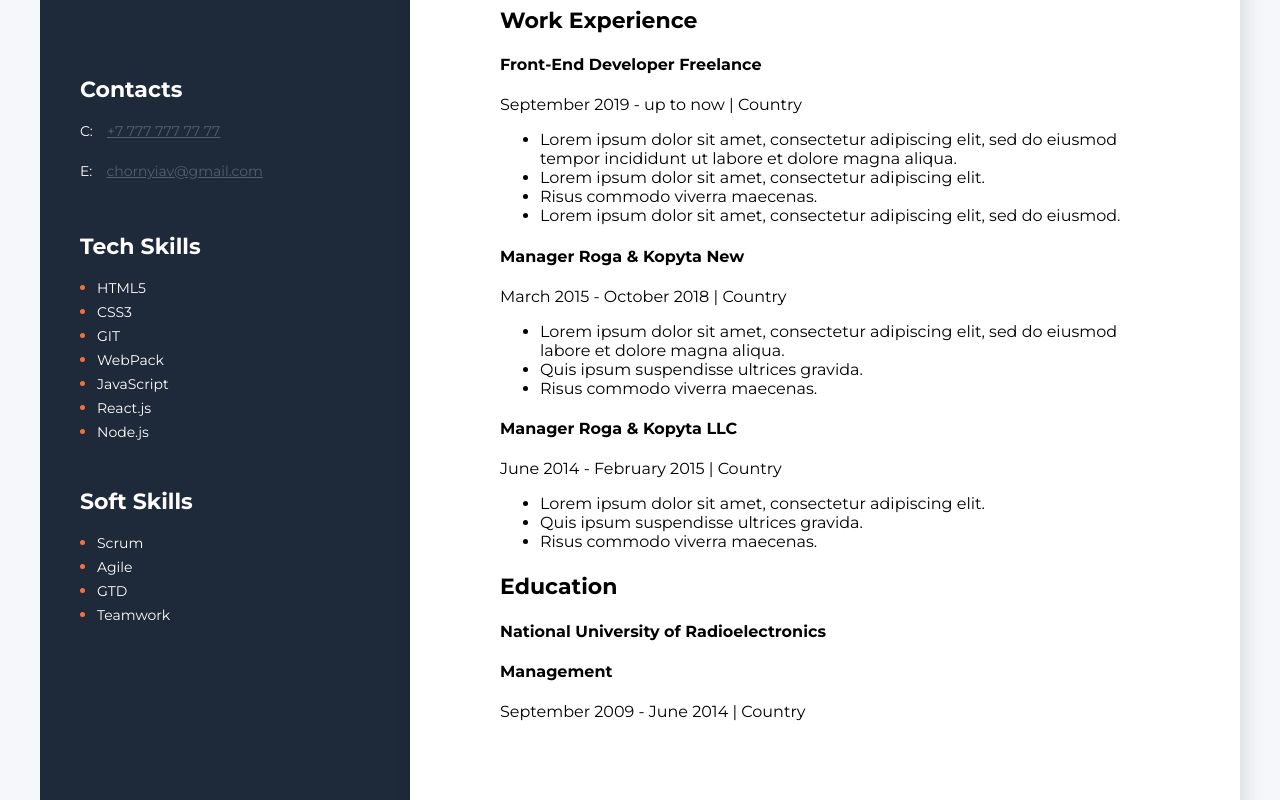
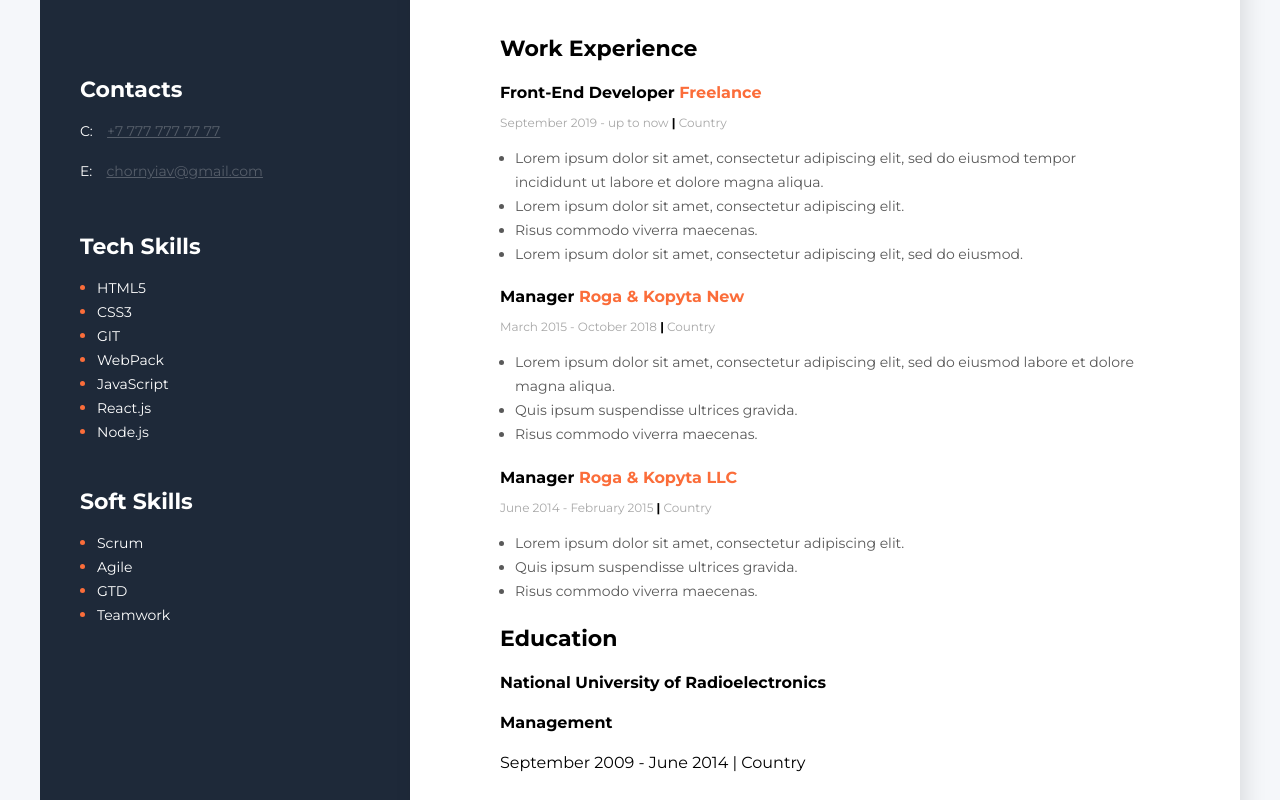
Before and after one commit to MishinaIra55/resume, a plain HTML site: page index.html in a window 1280 px wide. Shown: the part 518-1318 px from the top of the page. Drawn offline with Linux system fonts and the light colour scheme.

Commit message:
3-стилизвция блока work

```diff
--- a/index.html
+++ b/index.html
@@ -56,33 +56,33 @@
             <h3 class="title">Work Experience</h3>
             <!--Company 1-->
             <div>
-               <h4>Front-End Developer Freelance</h4>
-               <p>September 2019 - up to now   |   Country</p>
-               <ul>
-                  <li>Lorem ipsum dolor sit amet, consectetur adipiscing elit, sed do eiusmod tempor incididunt ut labore et dolore magna aliqua. </li>
-                  <li>Lorem ipsum dolor sit amet, consectetur adipiscing elit.</li>
-                  <li>Risus commodo viverra maecenas.</li>
-                  <li>Lorem ipsum dolor sit amet, consectetur adipiscing elit, sed do eiusmod.</li>
+               <h4 class="work-position">Front-End Developer <span class="organization"> Freelance </span></h4>
+               <p class="period">September 2019 - up to now  <span class="line"> |</span>    Country</p>
+               <ul class="work-list">
+                  <li class="work-list-item">Lorem ipsum dolor sit amet, consectetur adipiscing elit, sed do eiusmod tempor incididunt ut labore et dolore magna aliqua. </li>
+                  <li class="work-list-item">Lorem ipsum dolor sit amet, consectetur adipiscing elit.</li>
+                  <li class="work-list-item">Risus commodo viverra maecenas.</li>
+                  <li class="work-list-item">Lorem ipsum dolor sit amet, consectetur adipiscing elit, sed do eiusmod.</li>
                </ul>
             </div>
             <!--Company 2-->
             <div>
-               <h4>Manager Roga & Kopyta New</h4>
-               <p>March 2015 - October 2018   |   Country</p>
-               <ul>
-                  <li>Lorem ipsum dolor sit amet, consectetur adipiscing elit, sed do eiusmod labore et dolore magna aliqua.  </li>
-                  <li>Quis ipsum suspendisse ultrices gravida.</li>
-                  <li>Risus commodo viverra maecenas.</li>
+               <h4 class="work-position">Manager  <span class="organization"> Roga & Kopyta New </span></h4>
+               <p class="period">March 2015 - October 2018   <span class="line"> |</span>   Country</p>
+               <ul class="work-list">
+                  <li class="work-list-item">Lorem ipsum dolor sit amet, consectetur adipiscing elit, sed do eiusmod labore et dolore magna aliqua.  </li>
+                  <li class="work-list-item">Quis ipsum suspendisse ultrices gravida.</li>
+                  <li class="work-list-item">Risus commodo viverra maecenas.</li>
                </ul>
             </div>
             <!--Company 3-->
             <div>
-               <h4>Manager Roga & Kopyta LLC</h4>
-               <p>June 2014 - February 2015   |   Country</p>
-               <ul>
-                  <li>Lorem ipsum dolor sit amet, consectetur adipiscing elit.</li>
-                  <li>Quis ipsum suspendisse ultrices gravida.</li>
-                  <li>Risus commodo viverra maecenas.</li>
+               <h4 class="work-position">Manager  <span class="organization"> Roga & Kopyta LLC </span></h4>
+               <p class="period">June 2014 - February 2015   <span class="line"> |</span>   Country</p>
+               <ul class="work-list">
+                  <li class="work-list-item">Lorem ipsum dolor sit amet, consectetur adipiscing elit.</li>
+                  <li class="work-list-item">Quis ipsum suspendisse ultrices gravida.</li>
+                  <li class="work-list-item">Risus commodo viverra maecenas.</li>
                </ul>
             </div>
          </div>
--- a/styles/styles.css
+++ b/styles/styles.css
@@ -53,11 +53,8 @@ body {
 /*Projects styles*/
 
 .projects {
-
-
+   margin-bottom: 50px;
 }
-
-
 
 .title {
    font-style: normal;
@@ -107,6 +104,54 @@ body {
 /* work styles */
 .work {
 
+}
+
+.work-position {
+   font-style: normal;
+   font-weight: 700;
+   font-size: 16px;
+   line-height: 20px;
+   color: #000000;
+   margin-bottom: 10px;
+}
+
+.organization {
+   font-style: normal;
+   font-weight: 700;
+   font-size: 16px;
+   line-height: 20px;
+   color: #FB6D3A;
+}
+
+.period {
+   font-style: normal;
+   font-weight: 400;
+   font-size: 12px;
+   line-height: 15px;
+   color: #A8A8A8;
+   margin-bottom: 10px;
+}
+
+.line {
+   font-style: normal;
+   font-weight: 700;
+   font-size: 12px;
+   line-height: 15px;
+   color: #000000;
+
+}
+
+.work-list {
+   padding: 0;
+   margin-left: 15px;
+}
+
+.work-list-item {
+   font-style: normal;
+   font-weight: 400;
+   font-size: 14px;
+   line-height: 24px;
+   color: #595959;
 }
 
 
```
